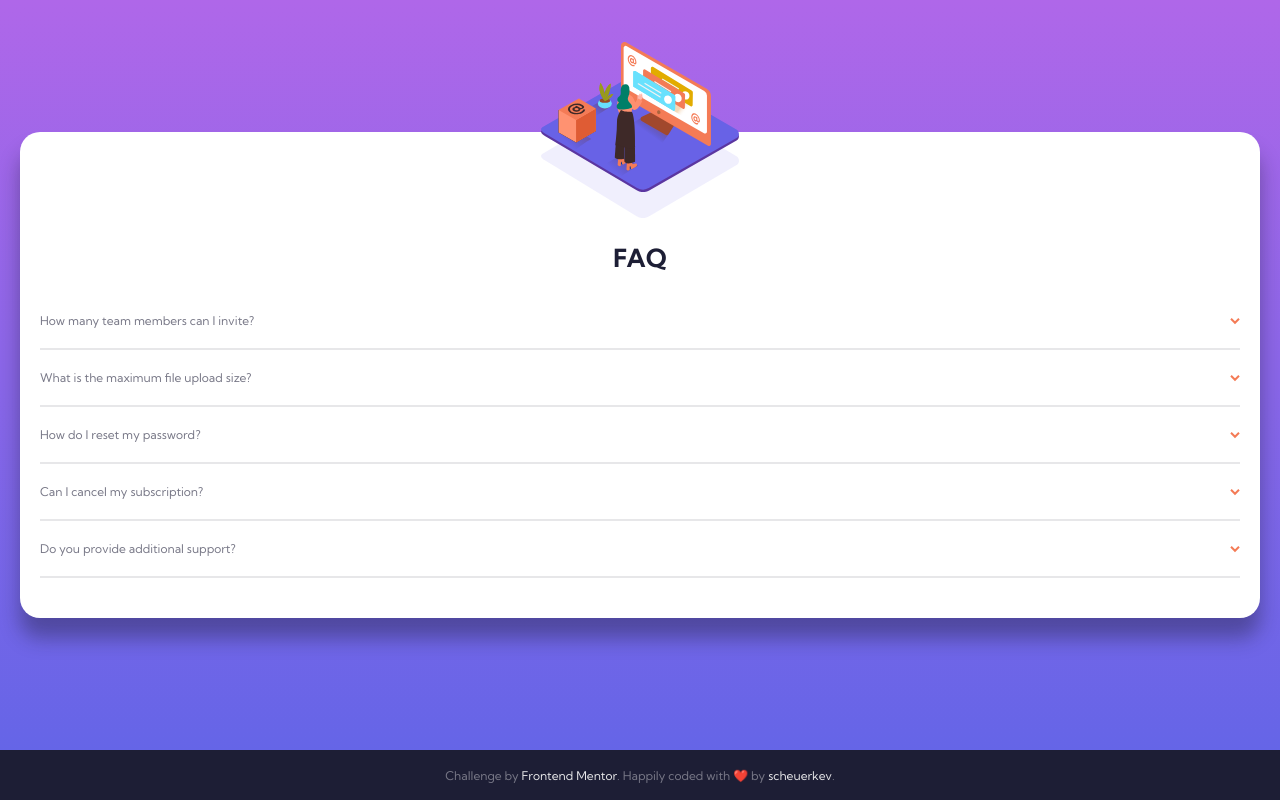
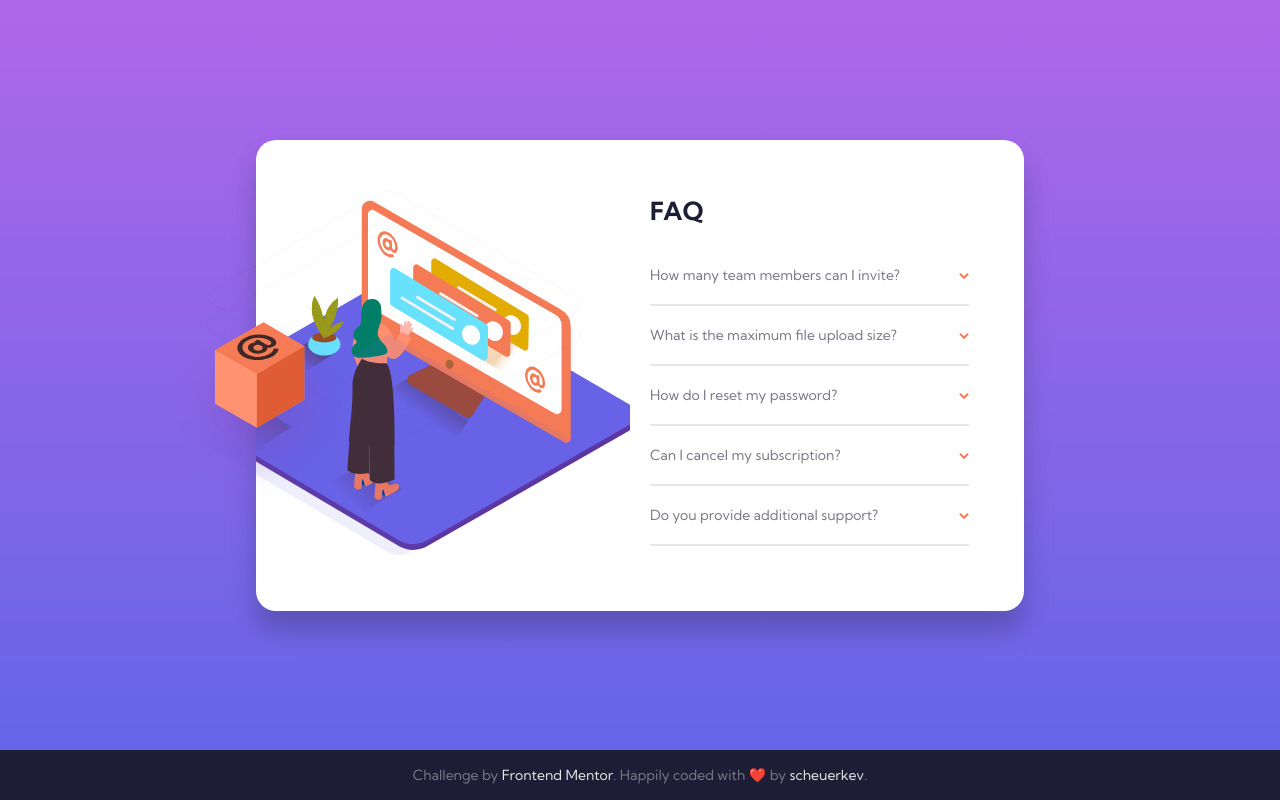
Before and after one commit to scheuerkev/faq-accordion-card-main, a website: page index.html in a window 1280 px wide. Drawn offline with Linux system fonts and the light colour scheme.

Commit message:
End of desktop mobile @1440p

```diff
--- a/index.html
+++ b/index.html
@@ -36,7 +36,19 @@
             src="./public/images/illustration-woman-online-mobile.svg"
             alt="An illustration of a women working on desktop computer"
           />
+          <img
+            class="image__shadow-desktop"
+            width="400"
+            src="./public/images/bg-pattern-desktop.svg"
+            alt="A stylised shadow"
+          />
+          <img
+            class="image__box-desktop"
+            src="./public/images/illustration-box-desktop.svg"
+            alt="A simple box"
+          />
         </div>
+        <div class="content__container">
           <h1 class="faq__title">FAQ</h1>
           <div class="faq__content" id="faq-content-1">
             <p class="question">How many team members can I invite?</p>
@@ -78,6 +90,7 @@
             </p>
           </div>
           <hr />
+        </div>
       </section>
     </main>
     <footer class="attribution">
--- /dev/null
+++ b/sass/base/_media-queries.scss
@@ -0,0 +1,57 @@
+@media screen and (min-width: 768px) {
+  body {
+    font-size: 1.4rem;
+  }
+
+  .image__mobile {
+    display: none;
+  }
+
+  .image__shadow-mobile {
+    display: none;
+  }
+
+  .faq {
+    display: grid;
+    grid-template-rows: auto;
+    grid-template-columns: repeat(2, 1fr);
+    min-width: 60%;
+    gap: 2rem;
+    margin-left: 30rem;
+    margin-right: 30rem;
+    padding: 0;
+
+    h1 {
+      text-align: initial;
+      padding-top: 0;
+    }
+
+    .content__container {
+      margin: 5.5rem 5.5rem 6.5rem 0;
+    }
+  }
+
+  .image__container {
+    background-image: url("../images/illustration-woman-online-desktop.svg");
+    background-repeat: no-repeat;
+    background-position-x: -80px;
+    background-position-y: center;
+    background-size: 460px;
+    position: relative;
+  }
+
+  .image__shadow-desktop {
+    display: block !important;
+    position: absolute;
+    left: -50px;
+    top: 50px;
+    width: 500px;
+  }
+
+  .image__box-desktop {
+    display: block !important;
+    position: absolute;
+    top: 180px;
+    left: -92px;
+  }
+}
--- a/sass/layout/_main.scss
+++ b/sass/layout/_main.scss
@@ -14,7 +14,7 @@ main {
   padding: 4rem 2rem 4rem 2rem;
   margin: 0 2rem;
   position: relative;
-  box-shadow: 0 20px 20px 0 hsla(238, 29%, 16%, 0.4);
+  box-shadow: 0 20px 25px 0 hsla(238, 29%, 16%, 0.25);
   display: flex;
   flex-direction: column;
 
@@ -33,6 +33,14 @@ main {
     left: 50%;
     transform: translateX(-50%);
     width: 198px;
+  }
+
+  .image__box-desktop {
+    display: none;
+  }
+
+  .image__shadow-desktop {
+    display: none;
   }
 
   h1 {
--- a/sass/main.scss
+++ b/sass/main.scss
@@ -4,3 +4,4 @@
 @import "base/globals";
 @import "layout/footer";
 @import "layout/main";
+@import "base/media-queries";
```
Also changed, not shown: public/css/style.css, 1 other file. Lines whose indentation alone changed are shown as unchanged.
